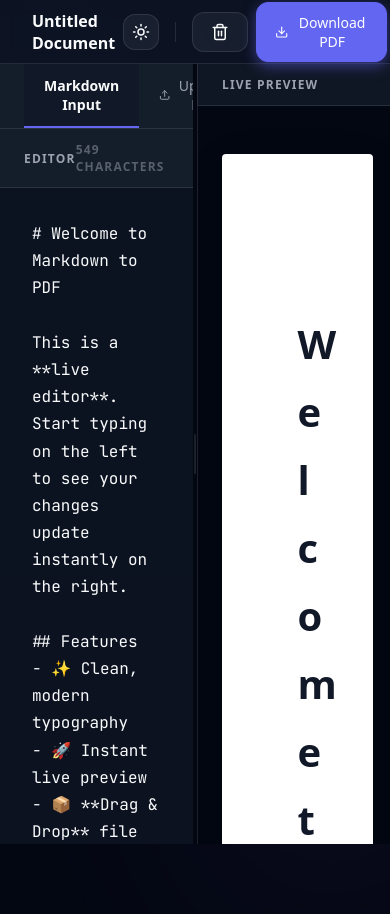
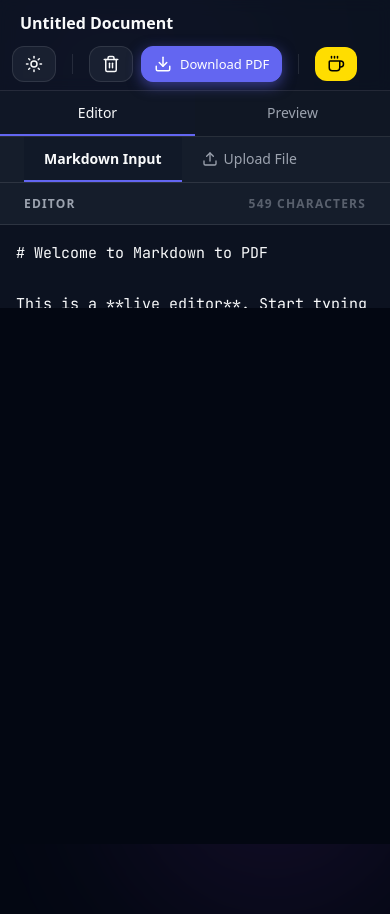
Before and after one commit to shfa-e/Markdown-to-PDF, a React (Vite) app: page / in a window 390 px wide. Shown: the top 914 px of the page. Built offline with nearby package versions, Linux system fonts and the light colour scheme; a web font is replaced by a local one.

Commit message:
feat: Implement responsive design with mobile-specific layouts and an editor/preview toggle.

```diff
--- a/src/App.jsx
+++ b/src/App.jsx
@@ -38,6 +38,8 @@ function App() {
   const [isDragging, setIsDragging] = useState(false);
   const [activeTab, setActiveTab] = useState('input'); // 'input' or 'upload'
   const [showClearModal, setShowClearModal] = useState(false);
+  const [isMobile, setIsMobile] = useState(window.innerWidth < 768);
+  const [mobileView, setMobileView] = useState('editor'); // 'editor' or 'preview'
   const previewRef = useRef(null);
   const fileInputRef = useRef(null);
 
@@ -45,6 +47,17 @@ function App() {
     document.documentElement.setAttribute('data-theme', theme);
     localStorage.setItem('theme', theme);
   }, [theme]);
+
+  // Handle screen resize for responsive layout
+  useEffect(() => {
+    const handleResize = () => {
+      const mobile = window.innerWidth < 768;
+      setIsMobile(mobile);
+    };
+
+    window.addEventListener('resize', handleResize);
+    return () => window.removeEventListener('resize', handleResize);
+  }, []);
 
   const toggleTheme = () => {
     setTheme(prev => prev === 'dark' ? 'light' : 'dark');
@@ -145,9 +158,37 @@ function App() {
         flex: 1,
         overflow: 'hidden',
         cursor: isDragging ? 'col-resize' : 'default',
-        backgroundColor: 'var(--bg-app)'
+        backgroundColor: 'var(--bg-app)',
+        flexDirection: isMobile ? 'column' : 'row'
       }}>
-        <div style={{ width: `${splitPosition}%`, minWidth: '10%', overflow: 'hidden' }}>
+        {/* Mobile View Toggle */}
+        {isMobile && (
+          <div className="mobile-view-toggle">
+            <button
+              className={mobileView === 'editor' ? 'active' : ''}
+              onClick={() => setMobileView('editor')}
+            >
+              Editor
+            </button>
+            <button
+              className={mobileView === 'preview' ? 'active' : ''}
+              onClick={() => setMobileView('preview')}
+            >
+              Preview
+            </button>
+          </div>
+        )}
+
+        {/* Editor Panel */}
+        <div
+          style={{
+            width: isMobile ? '100%' : `${splitPosition}%`,
+            minWidth: isMobile ? '100%' : '10%',
+            overflow: 'hidden',
+            display: isMobile && mobileView !== 'editor' ? 'none' : 'flex',
+            flexDirection: 'column'
+          }}
+        >
           <Editor
             value={markdown}
             onChange={setMarkdown}
@@ -158,12 +199,25 @@ function App() {
           />
         </div>
 
+        {/* Resizer - hidden on mobile */}
+        {!isMobile && (
+          <div
+            className={`resizer ${isDragging ? 'dragging' : ''}`}
+            onMouseDown={handleMouseDown}
+          />
+        )}
+
+        {/* Preview Panel */}
         <div
-          className={`resizer ${isDragging ? 'dragging' : ''}`}
-          onMouseDown={handleMouseDown}
-        />
-
-        <div style={{ width: `${100 - splitPosition}%`, minWidth: '10%', overflow: 'hidden', height: '100%' }}>
+          style={{
+            width: isMobile ? '100%' : `${100 - splitPosition}%`,
+            minWidth: isMobile ? '100%' : '10%',
+            overflow: 'hidden',
+            height: '100%',
+            display: isMobile && mobileView !== 'preview' ? 'none' : 'flex',
+            flexDirection: 'column'
+          }}
+        >
           <Preview ref={previewRef} content={markdown} />
         </div>
       </main>
--- a/src/index.css
+++ b/src/index.css
@@ -307,3 +307,225 @@ body::after {
 ::-webkit-scrollbar-thumb:hover {
   background: var(--text-secondary);
 }
+
+/* ============================================
+   RESPONSIVE DESIGN - MEDIA QUERIES
+   ============================================ */
+
+/* Mobile Devices (< 768px) */
+@media (max-width: 767px) {
+
+  /* Hide resizer on mobile */
+  .resizer {
+    display: none !important;
+  }
+
+  /* Stack layout vertically */
+  .mobile-stack {
+    flex-direction: column !important;
+  }
+
+  /* Full width for mobile panels */
+  .mobile-full-width {
+    width: 100% !important;
+    min-width: 100% !important;
+  }
+
+  /* Adjust toolbar for mobile */
+  header {
+    padding: 8px 12px !important;
+    height: auto !important;
+    min-height: 56px;
+    flex-wrap: wrap;
+    gap: 8px;
+  }
+
+  /* Smaller buttons on mobile */
+  .button {
+    padding: 8px 12px !important;
+    font-size: 0.8125rem !important;
+  }
+
+  .button.icon-only {
+    padding: 8px !important;
+  }
+
+  /* Adjust ambient glow for mobile */
+  body::before,
+  body::after {
+    width: 80vw;
+    height: 40vh;
+    filter: blur(80px);
+  }
+
+  /* Reduce padding in editor and preview */
+  .editor-textarea {
+    padding: 16px !important;
+    font-size: 0.9375rem !important;
+  }
+
+  .preview-scroll-container {
+    padding: 24px 12px !important;
+  }
+
+  .markdown-preview {
+    padding: 15mm !important;
+    max-width: 100% !important;
+    box-shadow: 0 4px 20px rgba(0, 0, 0, 0.08) !important;
+  }
+
+  /* Adjust modal for mobile */
+  .glass-panel {
+    padding: 24px !important;
+    width: 95% !important;
+  }
+
+  /* Smaller typography in markdown preview on mobile */
+  .markdown-preview h1 {
+    font-size: 2em !important;
+  }
+
+  .markdown-preview h2 {
+    font-size: 1.5em !important;
+  }
+
+  .markdown-preview h3 {
+    font-size: 1.25em !important;
+  }
+
+  /* Mobile view toggle buttons */
+  .mobile-view-toggle {
+    display: flex !important;
+    width: 100%;
+    border-bottom: 1px solid var(--border-color);
+    background: var(--bg-secondary);
+  }
+
+  .mobile-view-toggle button {
+    flex: 1;
+    padding: 12px;
+    border: none;
+    background: transparent;
+    color: var(--text-secondary);
+    font-size: 0.875rem;
+    font-weight: 500;
+    cursor: pointer;
+    border-bottom: 2px solid transparent;
+    transition: all 0.2s;
+  }
+
+  .mobile-view-toggle button.active {
+    color: var(--text-primary);
+    border-bottom-color: var(--accent-color);
+    background: var(--bg-primary);
+  }
+}
+
+/* Tablet Devices (768px - 1024px) */
+@media (min-width: 768px) and (max-width: 1024px) {
+
+  /* Larger touch targets for tablet */
+  .button {
+    padding: 10px 16px !important;
+    min-height: 40px;
+  }
+
+  .button.icon-only {
+    padding: 10px !important;
+    min-width: 40px;
+  }
+
+  /* Adjust resizer for touch */
+  .resizer {
+    width: 8px !important;
+  }
+
+  .resizer::after {
+    width: 4px !important;
+    height: 60px !important;
+  }
+
+  /* Optimize editor and preview spacing */
+  .editor-textarea {
+    padding: 24px !important;
+  }
+
+  .preview-scroll-container {
+    padding: 32px 16px !important;
+  }
+
+  .markdown-preview {
+    padding: 18mm !important;
+  }
+
+  /* Adjust toolbar */
+  header {
+    padding: 10px 20px !important;
+  }
+}
+
+/* Large Desktop (> 1440px) */
+@media (min-width: 1441px) {
+
+  /* Optimize for large screens */
+  .preview-scroll-container {
+    padding: 64px 48px !important;
+  }
+
+  .markdown-preview {
+    max-width: 210mm !important;
+  }
+}
+
+/* Landscape orientation on mobile */
+@media (max-width: 767px) and (orientation: landscape) {
+
+  /* Reduce vertical padding in landscape */
+  .preview-scroll-container {
+    padding: 16px 12px !important;
+  }
+
+  .editor-textarea {
+    padding: 12px !important;
+  }
+
+  header {
+    min-height: 48px !important;
+  }
+}
+
+/* Touch device optimizations */
+@media (hover: none) and (pointer: coarse) {
+
+  /* Larger touch targets */
+  .button {
+    min-height: 44px;
+    min-width: 44px;
+  }
+
+  /* Prevent text selection on buttons */
+  .button {
+    -webkit-tap-highlight-color: transparent;
+    user-select: none;
+  }
+}
+
+/* Print styles */
+@media print {
+
+  body::before,
+  body::after {
+    display: none;
+  }
+
+  header,
+  .resizer {
+    display: none !important;
+  }
+
+  .markdown-preview {
+    box-shadow: none !important;
+    margin: 0 !important;
+    padding: 0 !important;
+  }
+}
```
